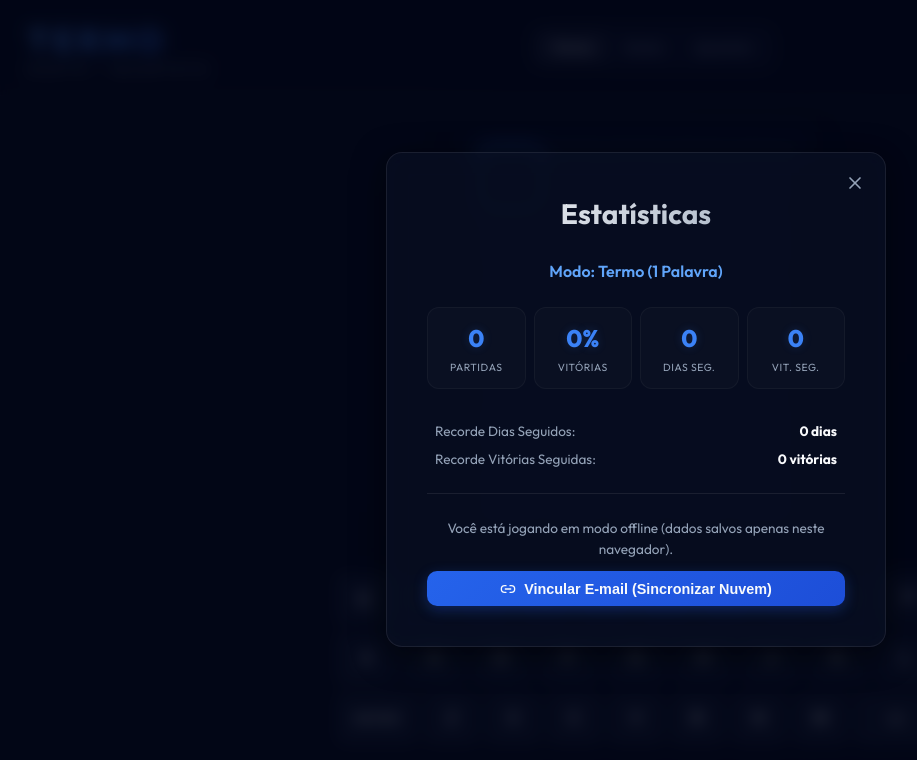
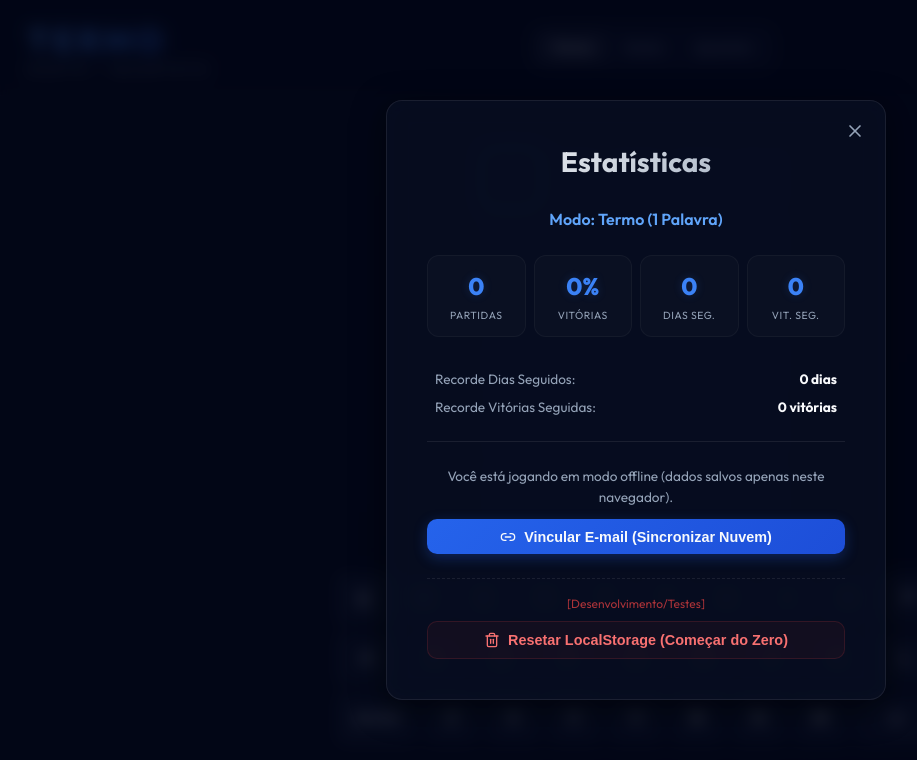
Before and after one commit to arporj/termo, a React (Vite) app: page / in a window 1280 px wide. Both pictures are taken after a click on the button 1172 px from the left and 47 px from the top of the page. Shown: the top 760 px of the page, without its empty margins (4-921 px from the left). Built offline with nearby package versions, Linux system fonts and the light colour scheme; no server answers.

Commit message:
feat(test): adicionar botao de reset do LocalStorage no StatsModal para desenvolvimento

```diff
--- a/src/components/StatsModal.tsx
+++ b/src/components/StatsModal.tsx
@@ -1,6 +1,6 @@
 import React from 'react';
 import { checkGuess } from '../utils/gameLogic';
-import { Share2, LogOut, Link2, X } from 'lucide-react';
+import { Share2, LogOut, Link2, X, Trash2 } from 'lucide-react';
 
 interface GameStatsData {
   currentWinStreak: number;
@@ -195,6 +195,24 @@ export const StatsModal: React.FC<StatsModalProps> = ({
             </div>
           )}
         </div>
+
+        {/* Seção de reset de LocalStorage para testes */}
+        <div style={{ marginTop: '1.5rem', borderTop: '1px dashed var(--panel-border)', paddingTop: '1rem', display: 'flex', flexDirection: 'column', gap: '0.5rem', alignItems: 'center' }}>
+          <span style={{ fontSize: '0.75rem', color: 'rgba(239, 68, 68, 0.7)' }}>[Desenvolvimento/Testes]</span>
+          <button
+            onClick={() => {
+              if (window.confirm("Tem certeza que deseja apagar todas as estatísticas e progresso local do navegador?")) {
+                localStorage.clear();
+                window.location.reload();
+              }
+            }}
+            className="btn"
+            style={{ width: '100%', background: 'rgba(239, 68, 68, 0.05)', borderColor: 'rgba(239, 68, 68, 0.15)', color: '#f87171' }}
+          >
+            <Trash2 size={16} />
+            Resetar LocalStorage (Começar do Zero)
+          </button>
+        </div>
       </div>
     </div>
   );
```
